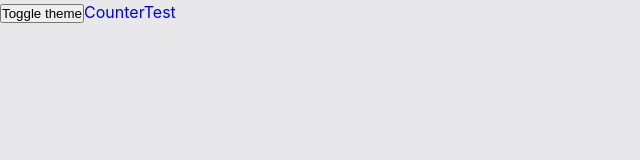
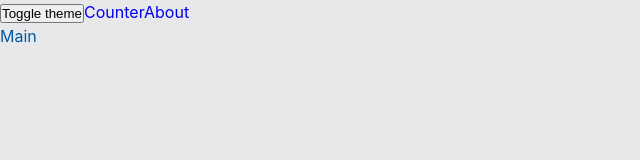
Before and after one commit to marina-sheigets/practice-project, a React app: page / in a window 1280 px wide. Shown: the top 160 px of the page, without its empty margins (0-640 px from the left). Built offline with nearby package versions, Linux system fonts and the light colour scheme.

Commit message:
refactor: add separate file for routing

```diff
--- a/src/app/App.tsx
+++ b/src/app/App.tsx
@@ -1,8 +1,8 @@
-import { Routes, Link } from "react-router-dom";
-import { Suspense } from "react";
+import { Link } from "react-router-dom";
 import "@/app/styles/index.scss";
 import { useTheme } from "@/app/providers/ThemeProvider/lib/useTheme";
 import { classNames } from "@/shared/lib/classNames/classNames";
+import { AppRouter } from "./providers/router";
 
 function App() {
   const { theme, toggleTheme } = useTheme();
@@ -11,10 +11,8 @@ function App() {
     <div className={classNames("app", {}, [theme])}>
       <button onClick={toggleTheme}>Toggle theme</button>
       <Link to="/">Counter</Link>
-      <Link to="/test">Test</Link>
-      <Suspense fallback={<div>Loading...</div>}>
-        <Routes></Routes>
-      </Suspense>
+      <Link to="/about">About</Link>
+      <AppRouter />
     </div>
   );
 }
--- /dev/null
+++ b/src/app/providers/router/index.ts
@@ -0,0 +1 @@
+export { default as AppRouter } from "./ui/AppRouter";
--- /dev/null
+++ b/src/app/providers/router/ui/AppRouter.tsx
@@ -0,0 +1,17 @@
+import { routeConfig } from "@/shared/config/routeConfig/routeConfig";
+import React, { Suspense } from "react";
+import { Route, Routes } from "react-router-dom";
+
+function AppRouter() {
+  return (
+    <Suspense fallback={<div>Loading...</div>}>
+      <Routes>
+        {Object.values(routeConfig).map(({ path, element }) => (
+          <Route key={path} path={path} element={element} />
+        ))}
+      </Routes>
+    </Suspense>
+  );
+}
+
+export default AppRouter;
--- /dev/null
+++ b/src/shared/config/routeConfig/routeConfig.tsx
@@ -0,0 +1,22 @@
+import { RouteProps } from "react-router-dom";
+
+export enum AppRoutes {
+  MAIN = "main",
+  ABOUT = "about",
+}
+
+export const RoutePath: Record<AppRoutes, string> = {
+  [AppRoutes.MAIN]: "/",
+  [AppRoutes.ABOUT]: "/about",
+};
+
+export const routeConfig: Record<AppRoutes, RouteProps> = {
+  [AppRoutes.MAIN]: {
+    path: RoutePath.main,
+    element: <div>Main</div>,
+  },
+  [AppRoutes.ABOUT]: {
+    path: RoutePath.about,
+    element: <div>About</div>,
+  },
+};
```
